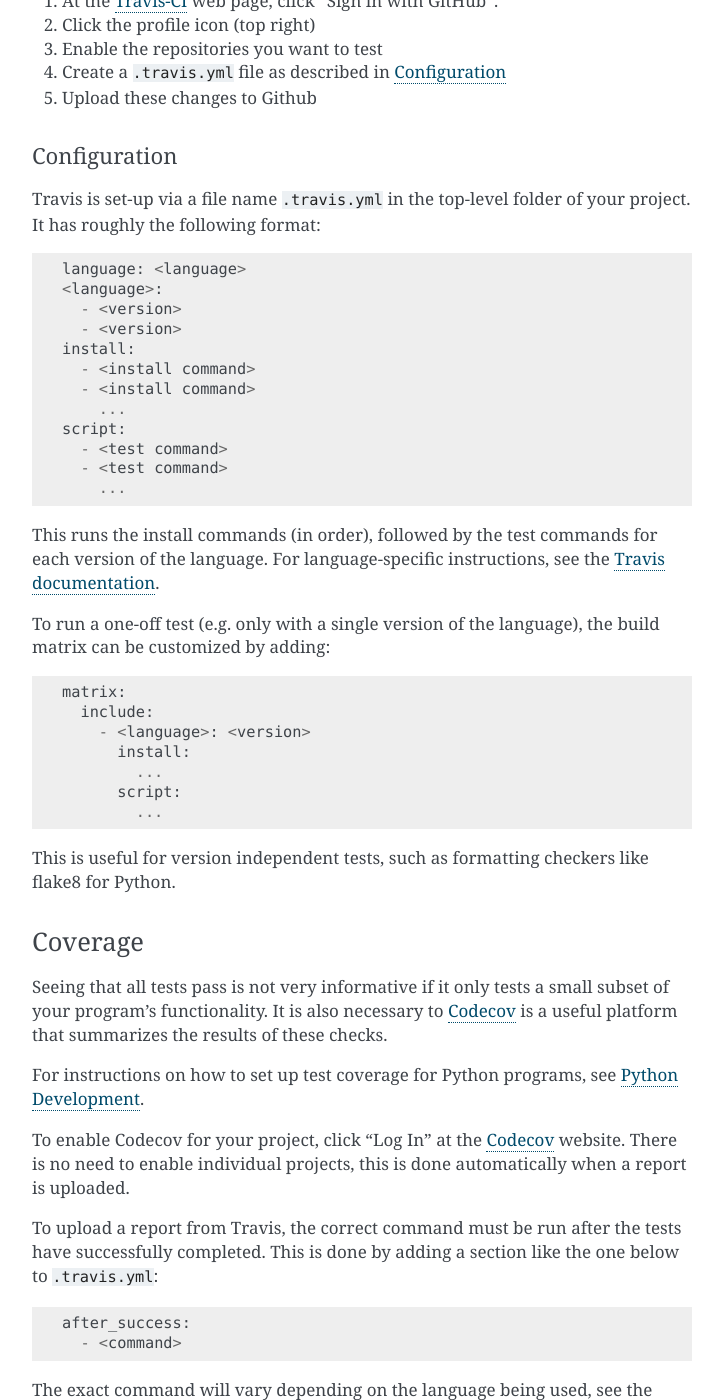
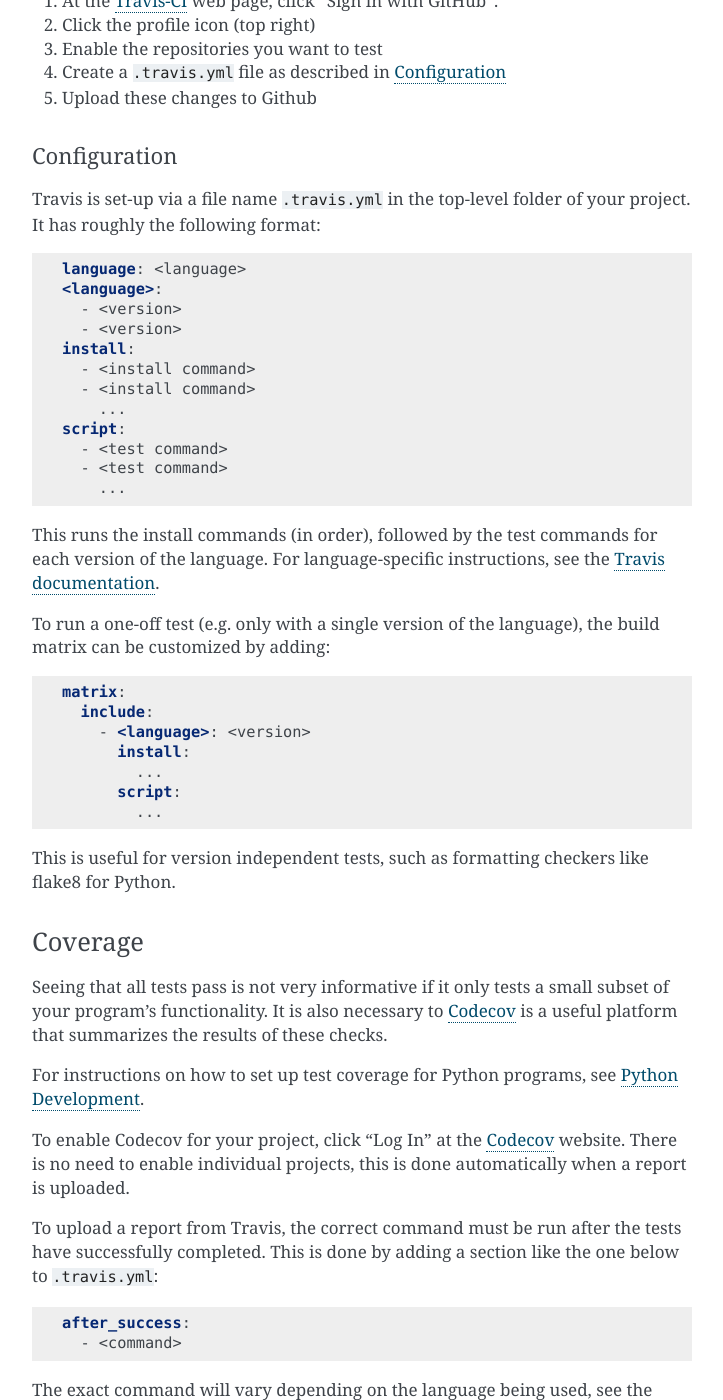
Before and after one commit to kwohlfahrt/computer-notes, a Sphinx documentation site: the page built from documentation/guides/github.rst, in a window 1280 px wide and 1400 px high, scrolled down 1496 px. Shown: the whole window, without its empty margins (388-1111 px from the left). Built offline with Sphinx 7.4.7, drawn with Linux system fonts in a browser that asks for light colours.

Commit message:
Mark yaml code blocks

```diff
--- a/documentation/guides/github.rst
+++ b/documentation/guides/github.rst
@@ -75,7 +75,9 @@ Configuration
 ~~~~~~~~~~~~~
 
 Travis is set-up via a file name ``.travis.yml`` in the top-level folder of your
-project. It has roughly the following format::
+project. It has roughly the following format:
+
+.. code-block:: yaml
 
   language: <language>
   <language>:
@@ -95,7 +97,9 @@ each version of the language. For language-specific instructions, see the
 `Travis documentation <https://docs.travis-ci.com/>`_.
 
 To run a one-off test (e.g. only with a single version of the language), the
-build matrix can be customized by adding::
+build matrix can be customized by adding:
+
+.. code-block:: yaml
 
   matrix:
     include:
@@ -124,7 +128,9 @@ a report is uploaded.
 
 To upload a report from Travis, the correct command must be run after the tests
 have successfully completed. This is done by adding a section like the one below
-to ``.travis.yml``::
+to ``.travis.yml``:
+
+.. code-block:: yaml
 
   after_success:
     - <command>
```
